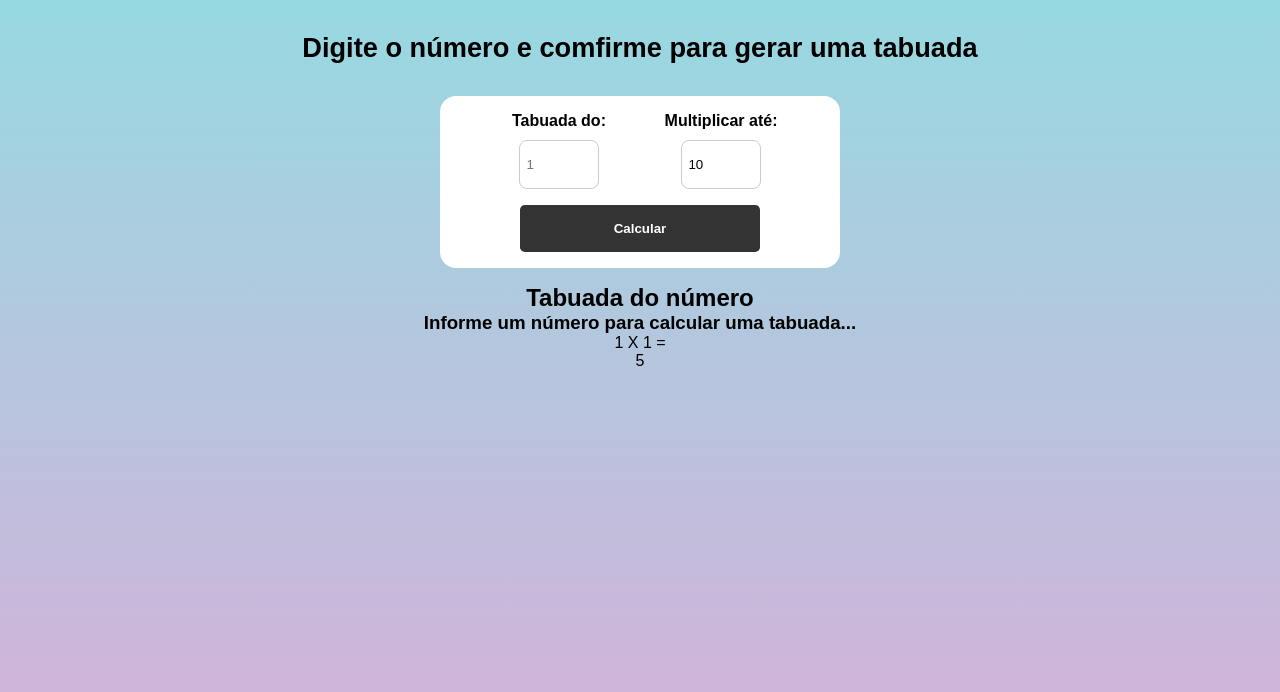
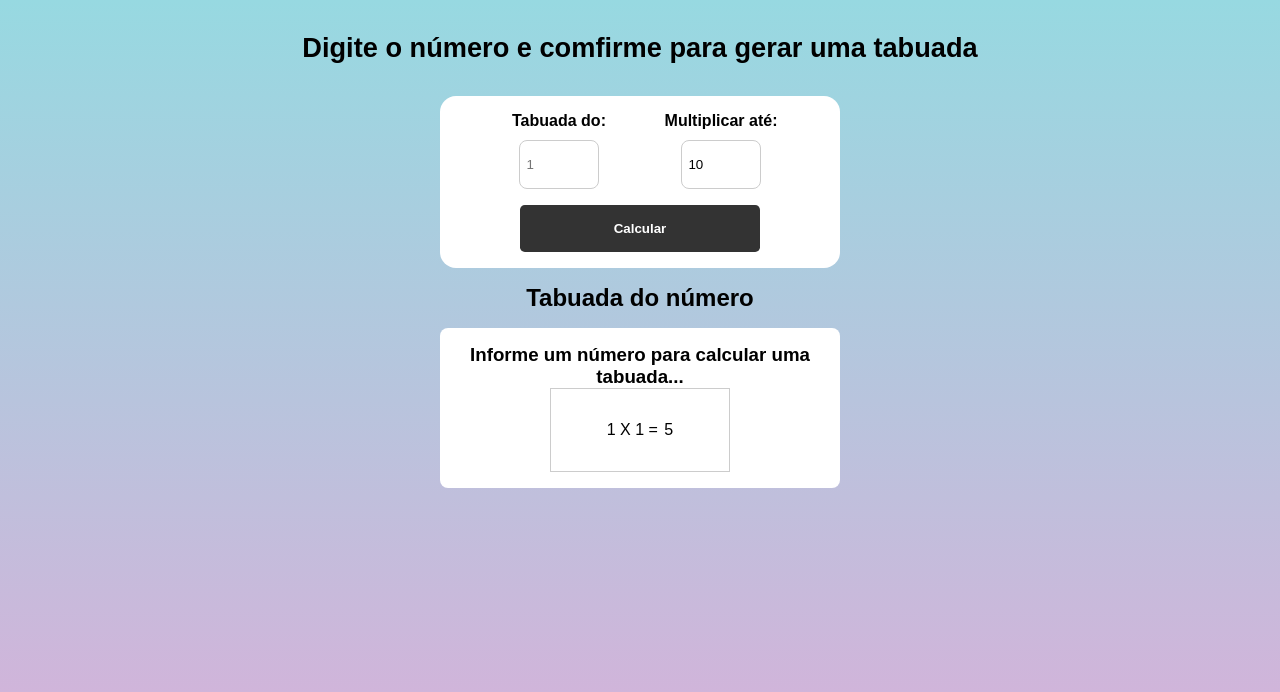
Before and after one commit to aleanrocha/projeto-tabuada, a plain HTML site: page index.html in a window 1280 px wide. Drawn offline with Linux system fonts and the light colour scheme.

Commit message:
finalizando css

```diff
--- a/css/styles.css
+++ b/css/styles.css
@@ -65,6 +65,28 @@ main #multiplication-form {
 #multiplication-form input[type="submit"]:hover {
   background-color: #4e4e4e;
 }
+#multiplication-operations {
+  background-color: #fff;
+  max-width: 400px;
+  padding: 1rem;
+  margin: 1rem auto;
+  border-radius: .5rem;
+  display: flex;
+  flex-direction: column;
+  align-items: center;
+}
+#multiplication-operations .row {
+  display: flex;
+  justify-content: center;
+  gap: .4rem;
+  padding: 2rem;
+  border: 1px solid #ccc;
+  border-bottom: none;
+  width: 180px;
+}
+#multiplication-operations .row:last-child {
+  border-bottom: 1px solid #ccc;
+}
 @media screen and (max-width: 420px) {
   .form-control input {
     width: 240px;
```
